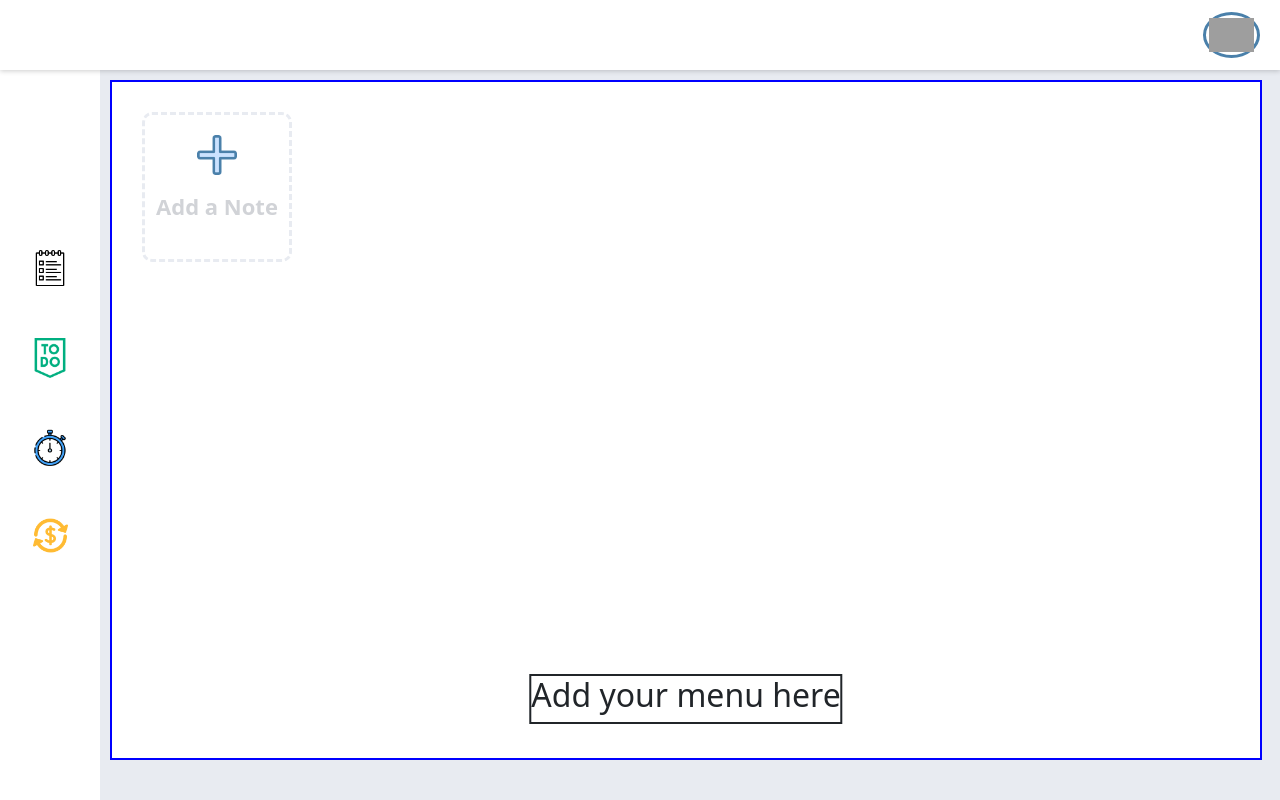
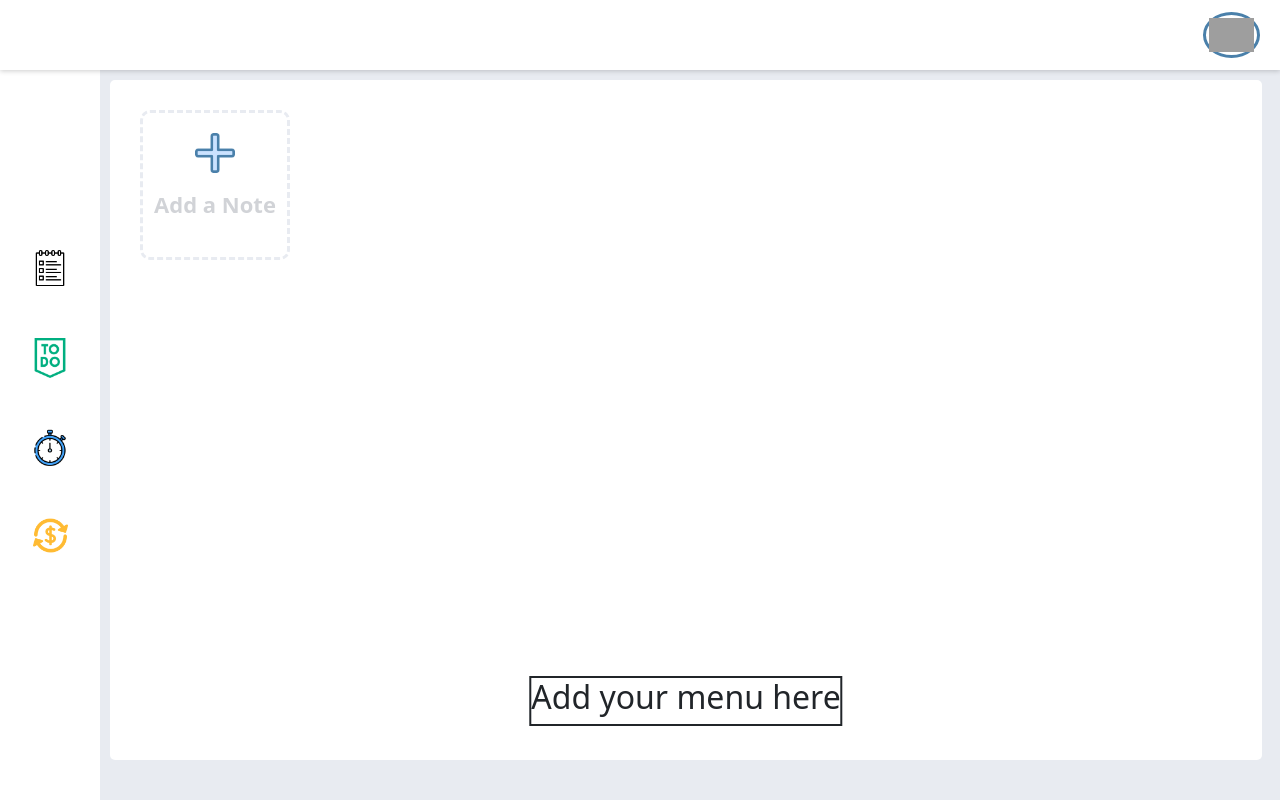
Before and after one commit to shafik720/Note-Taking-App---Client, a React (Create React App) app: page / in a window 1280 px wide. Built offline with nearby package versions, Linux system fonts and the light colour scheme; grey boxes are pictures that could not be loaded.

Commit message:
working on adding note div

```diff
--- a/src/Pages/ContentBox/NotepadContent/NotepadContent.css
+++ b/src/Pages/ContentBox/NotepadContent/NotepadContent.css
@@ -1,9 +1,8 @@
 
 
 .notepad-div{
-    position: relative;
-    border: 2px solid blue;
-    height: 100%;
+    /* position: relative; */
+    height: 90%;
 }
 
 .add-button{
```
